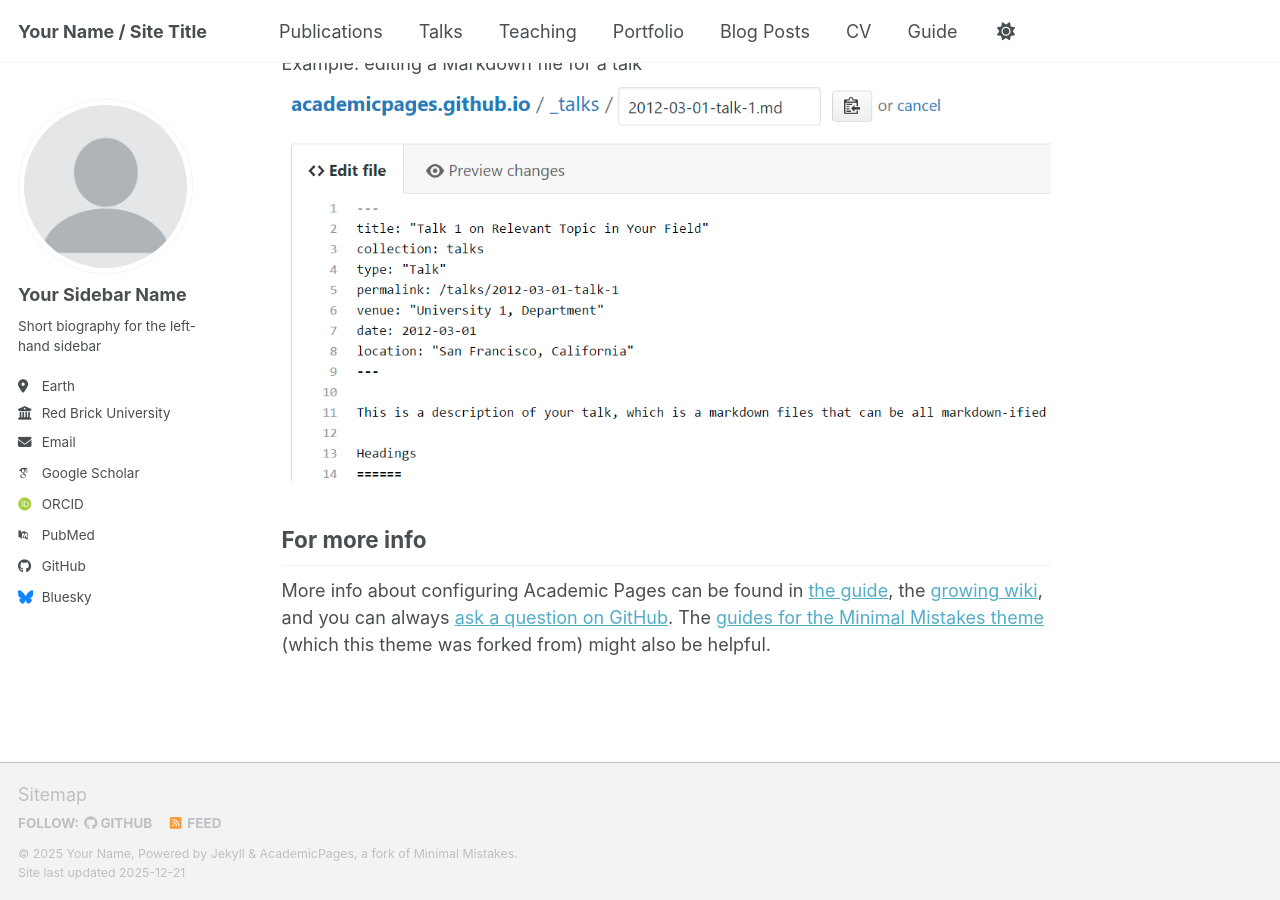
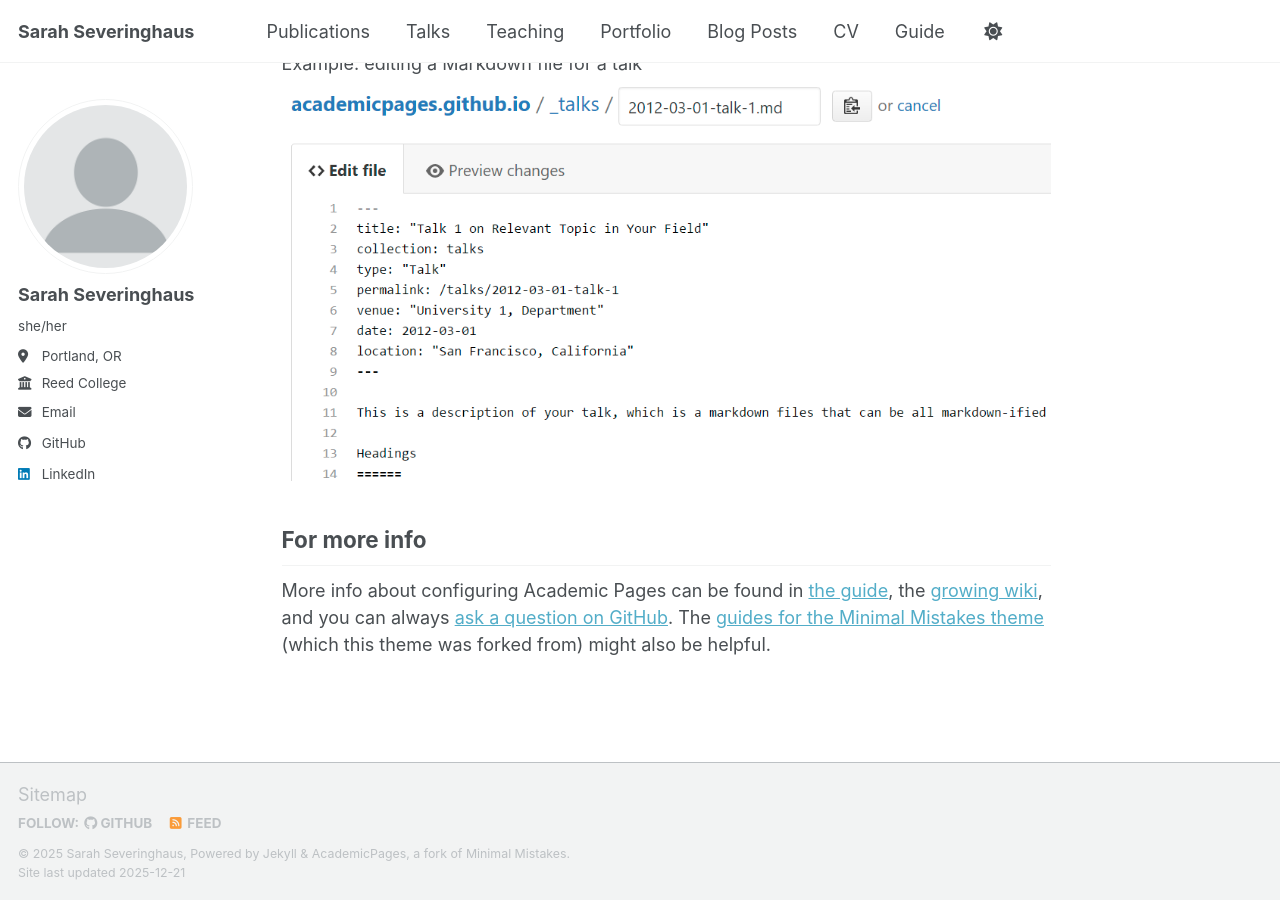
Before and after one commit to sarah-sev/sarah-sev.github.io, a Jekyll site: the page built from _pages/about.md, in a window 1280 px wide and 900 px high, scrolled down 2718 px. Built offline with Jekyll 4.4.1, drawn with Linux system fonts in a browser that asks for light colours; some web fonts are replaced; a script bundle is joined from its source files by our own code; library files that are not in the unit come from our copies.

Commit message:
Update _config.yml

```diff
--- a/_config.yml
+++ b/_config.yml
@@ -9,14 +9,14 @@
 # Basic Site Settings
 locale                   : "en-US"
 site_theme               : "default" # Currently available options are "default", "air"
-title                    : "Your Name / Site Title"
+title                    : "Sarah Severinghaus"
 title_separator          : "-"
-name                     : &name "Your Name"
-description              : &description "Your Name's academic portfolio"   # Update this with a general description of your site, this is the default if not overridden by a page
-url                      : https://academicpages.github.io # The base hostname & protocol for your site e.g. "https://[your GitHub username].github.io",
+name                     : &name "Sarah Severinghaus"
+description              : &description ""   # Update this with a general description of your site, this is the default if not overridden by a page
+url                      : https://sarah-sev.github.io # The base hostname & protocol for your site e.g. "https://[your GitHub username].github.io",
                                                            # or if you already have some other page hosted on Github then use "https://[your GitHub username].github.io/[Your Repo Name]"
 baseurl                  : "" # the subpath of your site, e.g. "/blog"
-repository               : "academicpages/academicpages.github.io"
+repository               : "sarah-sev/sarah-sev.github.io"
 
 # Site Author - The following control what appear as part of the author content on the side bar.
 #               If a field is blank the icon and link will not appear, otherwise it will be shown.
@@ -24,24 +24,24 @@ repository               : "academicpages/academicpages.github.io"
 author:
   # Biographic information
   avatar           : "profile.png"
-  name             : "Your Sidebar Name"
-  pronouns         : # example: "she/her"
-  bio              : "Short biography for the left-hand sidebar"
-  location         : "Earth"
-  employer         : "Red Brick University"
+  name             : "Sarah Severinghaus"
+  pronouns         : "she/her"
+  bio              : #"Short biography for the left-hand sidebar"
+  location         : "Portland, OR"
+  employer         : "Reed College"
   uri              : # URL
-  email            : "none@example.org"
+  email            : "sseveringhaus@reed.edu"
 
   # Academic websites
   academia         : # URL
   arxiv            : # URL - Update with the correct link to your profile
-  googlescholar    : "https://scholar.google.com/citations?user=PS_CX0AAAAAJ"
+  googlescholar    : #"https://scholar.google.com/citations?user=PS_CX0AAAAAJ"
   inspire-hep      : # URL
   impactstory      : # URL
-  orcid            : "https://orcid.org/yourorcidurl"
+  orcid            : #"https://orcid.org/yourorcidurl"
   semantic         : # URL
   ssrn             : # URL
-  pubmed           : "https://www.ncbi.nlm.nih.gov/pubmed/?term=john+snow"
+  pubmed           : #"https://www.ncbi.nlm.nih.gov/pubmed/?term=john+snow"
   researchgate     : # URL
   scopus           : # URL
   zotero           : # URL
@@ -51,13 +51,13 @@ author:
   bitbucket        : # Username - Update with your username on the site
   codepen          : # Username
   dribbble         : # Username
-  github           : "academicpages"
+  github           : "sarah-sev"
   kaggle           : # Username
   stackoverflow    : # User number or user number and name (i.e., use "1" or "1/jeff-atwood")
 
   # Social media
   artstation       : # Username
-  bluesky          : "bsky.app" # Replace this with you Bluesky username
+  bluesky          : #"bsky.app" # Replace this with you Bluesky username
   facebook         : # Username
   flickr           : # Username
   foursquare       : # Username
@@ -66,7 +66,7 @@ author:
   keybase          : # Username
   instagram        : # Username
   lastfm           : # Username
-  linkedin         : # Username
+  linkedin         : "sarahsevering"
   mastodon         : # URL
   medium           : # URL
   pinterest        : # Username
@@ -83,13 +83,13 @@ author:
   zhihu            : # Username
 
 # Publication Category - The following the list of publication categories and their headings
-publication_category:
-  books:
-    title: 'Books'
-  manuscripts:
-    title: 'Journal Articles'
-  conferences:
-    title: 'Conference Papers'
+#publication_category:
+# books:
+ #   title: 'Books'
+#  manuscripts:
+#    title: 'Journal Articles'
+#  conferences:
+ #   title: 'Conference Papers'
 
 # Site Settings
 teaser                   :  # filename of teaser fallback teaser image placed in /images/ for social media previews
```
